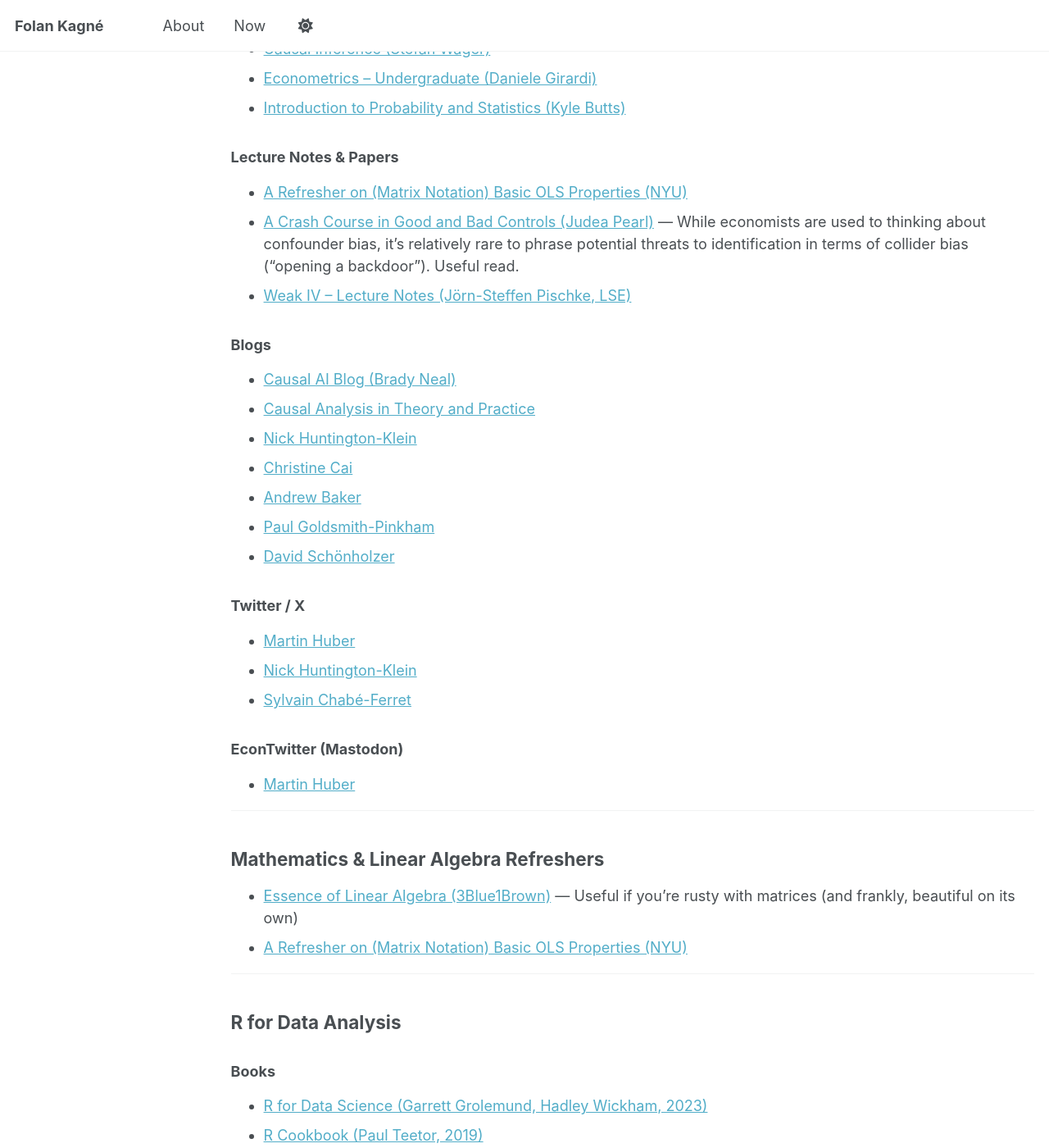
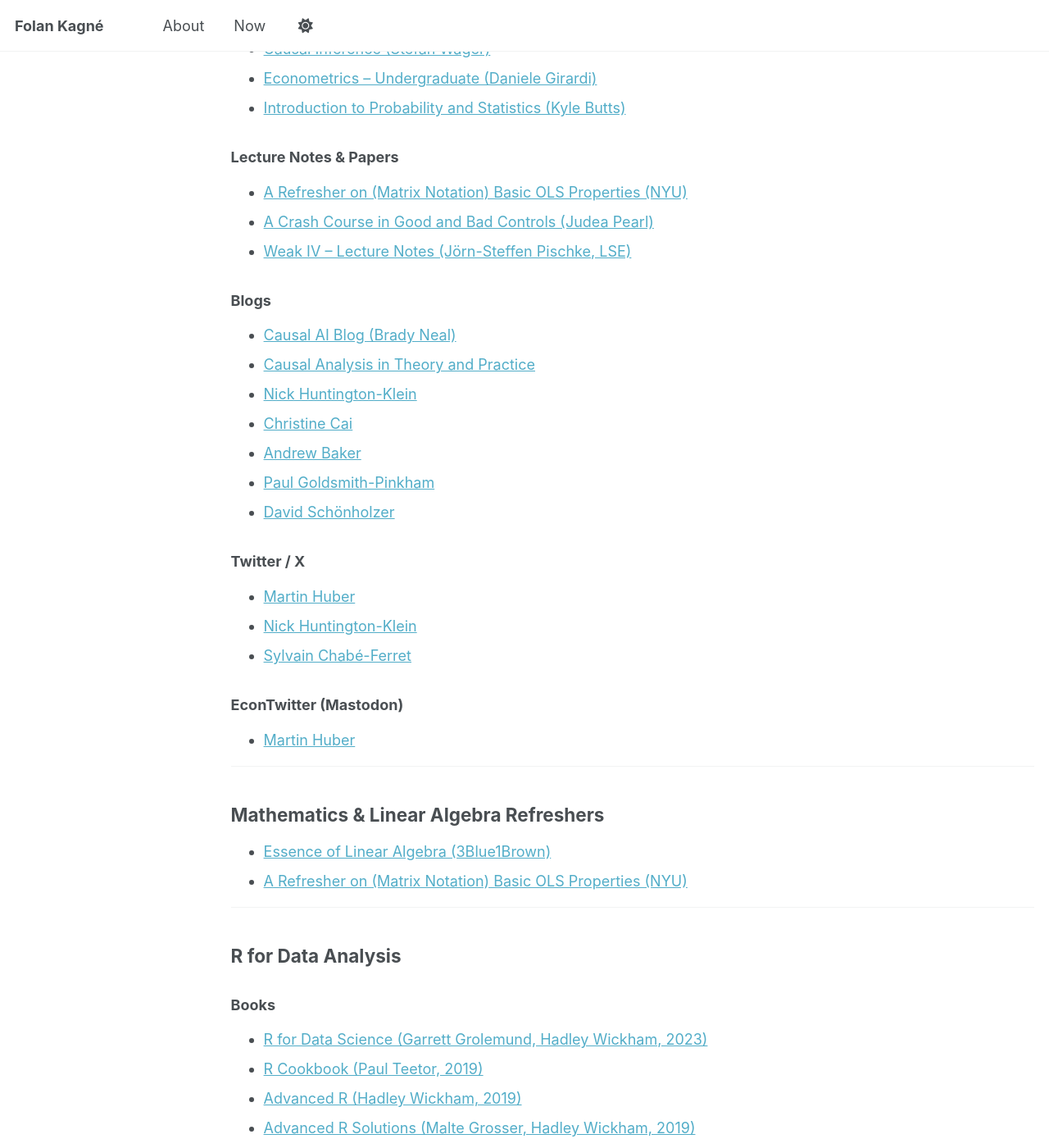
Before and after one commit to folankagne/folankagne.github.io, a Jekyll site: the page built from _pages/econometrics-resources.md, in a window 1280 px wide and 1400 px high, scrolled down 2970 px. Shown: the whole window at 82% size. Built offline with Jekyll 4.4.1, drawn with Linux system fonts in a browser that asks for light colours; a script that is not in the unit is left out.

Commit message:
Update econometrics-resources.md

```diff
--- a/_pages/econometrics-resources.md
+++ b/_pages/econometrics-resources.md
@@ -97,7 +97,7 @@
 ### Lecture Notes & Papers
 
 * [A Refresher on (Matrix Notation) Basic OLS Properties (NYU)](https://web.stanford.edu/~mrosenfe/soc_meth_proj3/matrix_OLS_NYU_notes.pdf)
-* [A Crash Course in Good and Bad Controls (Judea Pearl)](https://ftp.cs.ucla.edu/pub/stat_ser/r493.pdf) — While economists are used to thinking about confounder bias, it's relatively rare to phrase potential threats to identification in terms of collider bias ("opening a backdoor"). Useful read.
+* [A Crash Course in Good and Bad Controls (Judea Pearl)](https://ftp.cs.ucla.edu/pub/stat_ser/r493.pdf) <!--  — While economists are used to thinking about confounder bias, it's relatively rare to phrase potential threats to identification in terms of collider bias ("opening a backdoor"). Useful read. -->
 * [Weak IV – Lecture Notes (Jörn-Steffen Pischke, LSE)](https://econ.lse.ac.uk/staff/spischke/ec533/Weak%20IV.pdf)
 
 ### Blogs
@@ -124,7 +124,7 @@
 
 ## Mathematics & Linear Algebra Refreshers
 
-* [Essence of Linear Algebra (3Blue1Brown)](https://youtu.be/fNk_zzaMoSs?si=TQWUk_HNgawuYmyy) — Useful if you're rusty with matrices (and frankly, beautiful on its own)
+* [Essence of Linear Algebra (3Blue1Brown)](https://youtu.be/fNk_zzaMoSs?si=TQWUk_HNgawuYmyy) <!-- — Useful if you're rusty with matrices (and frankly, beautiful on its own) -->
 * [A Refresher on (Matrix Notation) Basic OLS Properties (NYU)](https://web.stanford.edu/~mrosenfe/soc_meth_proj3/matrix_OLS_NYU_notes.pdf)
 
 ---
```
